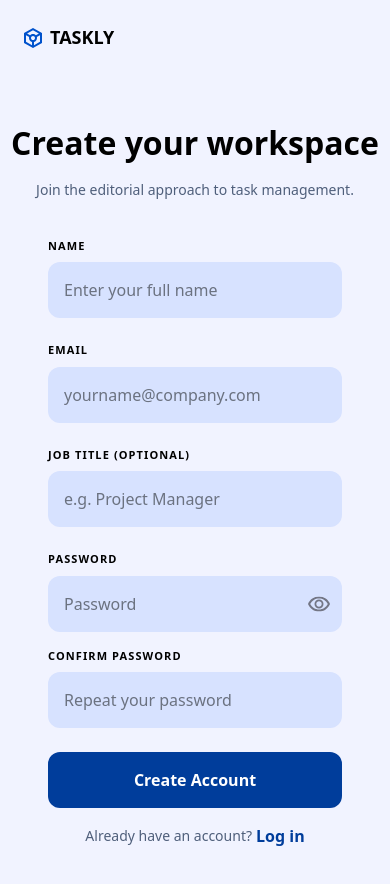
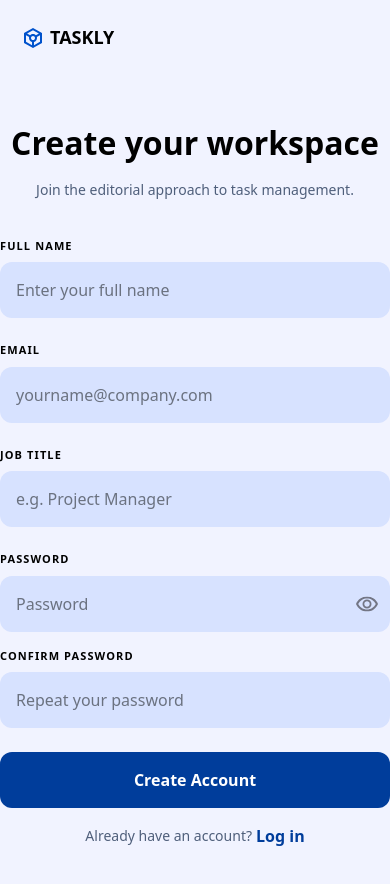
Before and after one commit to Alihossam916/Taskly--task-managment-, a Next.js app: page /sign-up in a window 390 px wide. Shown: the top 884 px of the page. Built offline with nearby package versions, Linux system fonts and the light colour scheme.

Commit message:
style: change name label and job title label for mobile view

```diff
--- a/src/components/common/auth/SignUpForm.tsx
+++ b/src/components/common/auth/SignUpForm.tsx
@@ -73,12 +73,13 @@ const SignUpForm = () => {
   return (
     <form
       onSubmit={handleSubmit(onSubmit)}
-      className="flex flex-col w-full gap-6 mt-5 px-12"
+      className="flex flex-col w-full gap-6 mt-5"
     >
       {/* name field */}
       <div className="flex flex-col gap-2">
         <label htmlFor="name" className="uppercase label-sm">
-          name
+          <span className="hidden sm:inline">name</span>
+          <span className="sm:hidden">full name</span>
         </label>
         <Input
           {...register("name")}
@@ -112,7 +113,7 @@ const SignUpForm = () => {
       {/* job title field */}
       <div className="flex flex-col gap-2">
         <label htmlFor="job" className="uppercase label-sm">
-          Job Title (Optional)
+          Job Title <span className="hidden sm:inline">(Optional)</span>
         </label>
         <Input
           {...register("job")}
```
